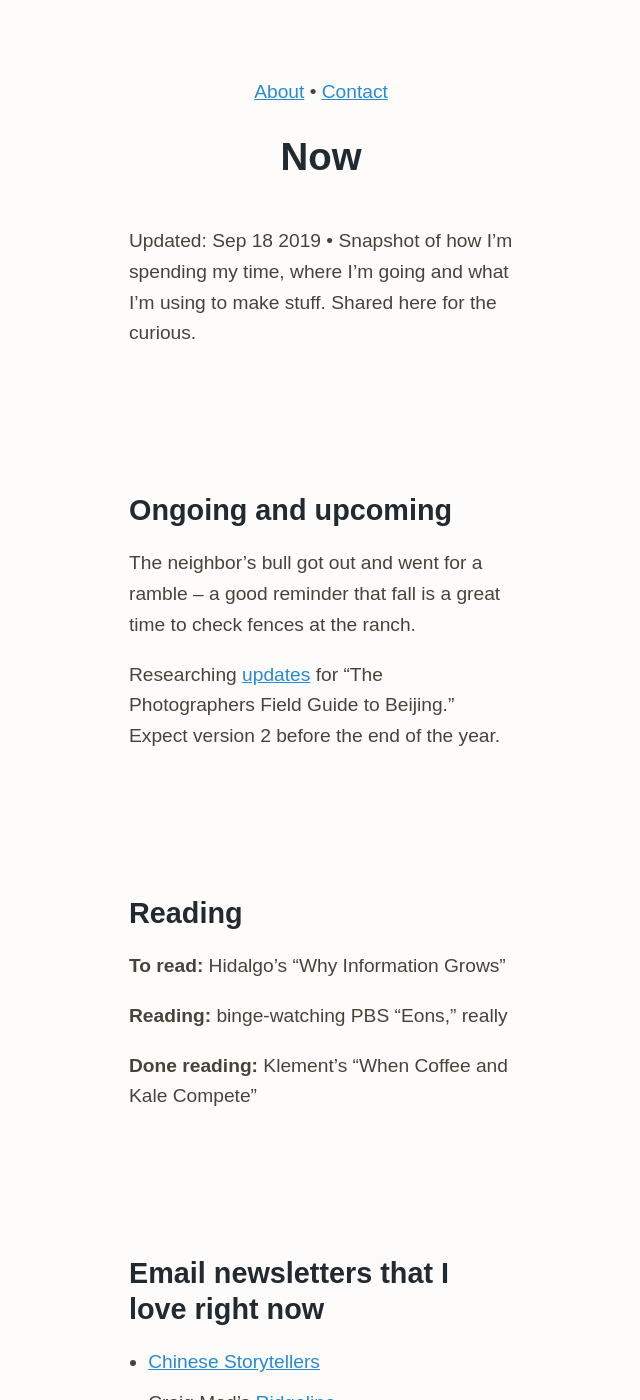
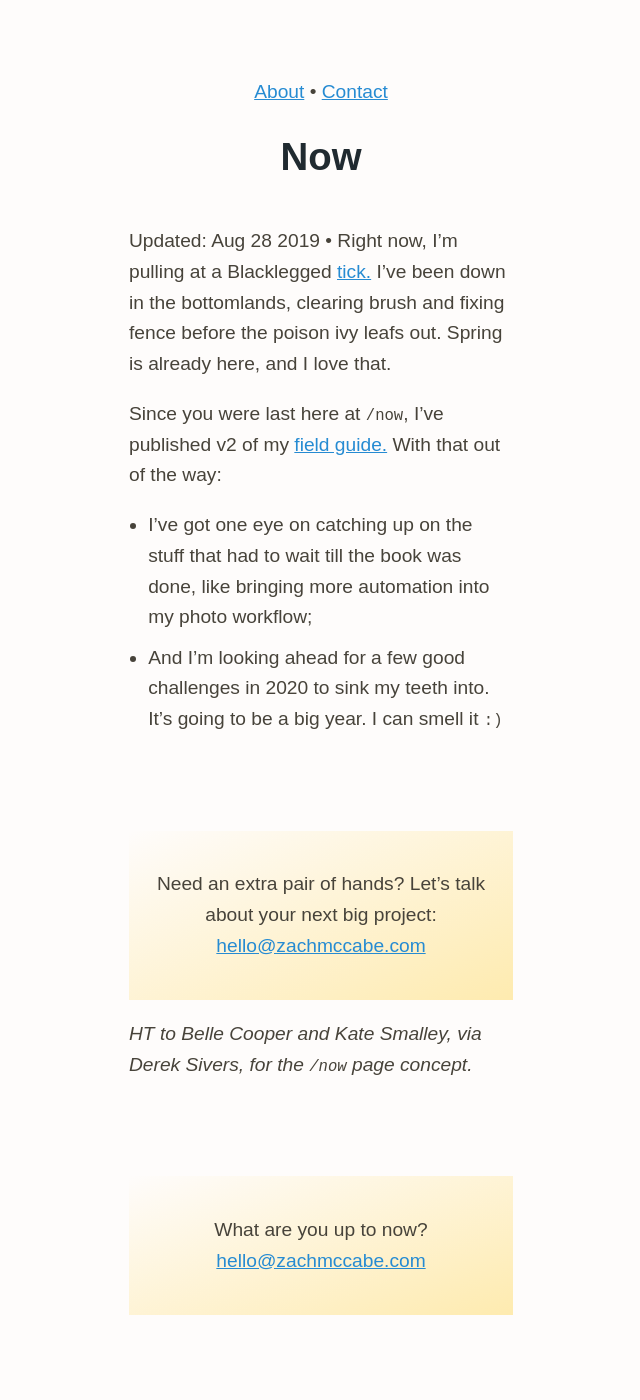
Before and after one commit to zachmccabe/zachmccabe.github.io, a Jekyll site: the page built from now.md, in a window 1280 px wide and 1400 px high. Shown: the whole window, without its empty margins (319-959 px from the left). Built offline with Jekyll 4.4.1, drawn with Linux system fonts in a browser that asks for light colours; some of the changed text lies outside the part shown.

Commit message:
Update now.md

```diff
--- a/now.md
+++ b/now.md
@@ -1,149 +1,30 @@
 ---
 layout: kaoliang3_article
 title: Now
-date: 2019-04-01
-update: 2019-09-18
-description: Right now, I'm… A list of current projects and tools
-cta: What are you up to? <a href="mailto:hello@zachmccabe.com">hello@zachmccabe.com</a>
-nav: |
-  + [Changes](https://www.zachmccabe.com/now.html#changes)
-  + [Longevity](https://www.zachmccabe.com/now.html#longevity)
-  + [Organization](https://www.zachmccabe.com/now.html#organization)
-  + [Office stuff](https://www.zachmccabe.com/now.html#office-stuff)
-  + [Phone](https://www.zachmccabe.com/now.html#phone)
-  + [Photo](https://www.zachmccabe.com/now.html#photo)
-  + [Field and ranch](https://www.zachmccabe.com/now.html#field-and-ranch)
+date: 2019-08-28
+update: 2020-02-20
+description: "Right now, I'm..."
+cta: What are you up to now? <a href="mailto:hello@zachmccabe.com">hello@zachmccabe.com</a>
 
 ---
 
 
-Updated: {% include print_update.html %} • Snapshot of how I'm spending my time, where I'm going and what I'm using to make stuff. Shared here for the curious.
+Updated: {{ page.date | date: "%b %d %Y" }} • Right now, I'm pulling at a Blacklegged [tick.] I've been down in the bottomlands, clearing brush and fixing fence before the poison ivy leafs out. Spring is already here, and I love that.
+
+Since you were last here at `/now`, I've published v2 of my [field guide.] With that out of the way:
+
+- I've got one eye on catching up on the stuff that had to wait till the book was done, like bringing more automation into my photo workflow;
+- And I'm looking ahead for a few good challenges in 2020 to sink my teeth into. It's going to be a big year. I can smell it `:)`
 
 
 
-## Ongoing and upcoming
-
-
-The neighbor's bull got out and went for a ramble – a good reminder that fall is a great time to check fences at the ranch.
-
-Researching [updates](https://www.zachmccabe.com/beijing/index.html#book-updates) for "The Photographers Field Guide to Beijing." Expect version 2 before the end of the year.
+{% include page_box.html box="Need an extra pair of hands? Let's talk about your next big project: <hello@zachmccabe.com>" %}
 
 
 
-## Reading
-
-**To read:** Hidalgo's "Why Information Grows"
-
-**Reading:** binge-watching PBS "Eons," really
-
-**Done reading:** Klement's "When Coffee and Kale Compete"
+*HT to Belle Cooper and Kate Smalley, via Derek Sivers, for the `/now` page concept.*
 
 
+[tick.]: https://www.cdc.gov/ticks/geographic_distribution.html
 
-## Email newsletters that I love right now
-
-+ [Chinese Storytellers](https://chinesestorytellers.substack.com)
-+ Craig Mod's [Ridgeline](https://craigmod.com/ridgeline/)
-+ Julie Zhuo's [The Looking Glass](https://juliezhuo.com/design/mailinglist.html)
-+ Robin Sloan's [Year of the Meteor](https://desert.glass/)
-+ Animalz on [content strategy](https://www.animalz.co/newsletter/)
-
-*Really, limiting the list to these 5 feels kind of arbitrary. There are so many good newsletters in my inbox right now!*
-
-
-
-## Tools I'm using now
-
-Whenever I travel, visit a friend, or read a bit of [anthropology,](https://archive.org/details/StoneAgeEconomics_201611/page/n31) it is always the stuff people use that raises my eyebrow and makes me smile. Only fair to ante up, eh?
-
-*HT [Belle Cooper](http://bellebcooper.com/) for inspiring the idea for a now page and tools list.*
-
-
-
-{% include page_nav.html %}
-
-
-
-### Changes
-
-Using [Orgzly](http://www.orgzly.com/) again. It is too good to quit!
-
-Back on an official build of Android because I needed a new phone with wider LTE radio support. Previously, I ran a de-Googled build of LineageOS.
-
-
-
-### Longevity
-
-I've been using [Pleco](https://www.pleco.com) Chinese dictionary and Photo Mechanic for over a decade.
-
-
-
-### Organization
-
-+ _todo.txt
-+ Analog – and a bit borked – kanban using sticky notes and a white board; previously, Trello
-+ Orgzly
-+ Peter Krogh's [The DAM Book](https://www.thedambook.com) helps me manage my picture archive
-+ Pomodoro technique for screen-based tasks, except writing
-
-
-
-### Office stuff
-
-+ AP Stylebook, circa 2009
-+ G Suite
-+ macOS
-+ Speedy Stitcher sewing awl
-+ Standing desk and headphone music
-+ Storage drives are whatever The Wirecutter [recommends](https://thewirecutter.com/electronics/storage-devices/)
-
-
-#### Office: production for web and ebook
-
-+ BBEdit
-+ Calibre
-+ GIF Brewery
-+ Github
-+ imageMagick
-+ imageOptim
-+ Pandoc
-+ TextEdit
-
-*More [details.](https://www.zachmccabe.com/beijing/how_the_book_got_made.html)*
-
-
-
-### Phone
-
-+ [NetGuard](https://www.netguard.me/)
-+ Orgzly
-+ Pleco Chinese dictionary
-+ [RadarScope](https://www.radarscope.app/)
-+ [Standard Notes](https://www.standardnotes.org)
-+ [Syncthing](https://syncthing.net/)
-
-*Because I spend a lot of time outside, I want a phone that is lightweight and pocket-sized. It should be durable-ish. It should get routine security patches. Motorola's low-end Android phones are the closest thing I've found.*
-
-
-
-### Photo
-
-+ Camera hardware varies by project; small and simple is good
-+ JPG soc when the project allows for it
-+ Krogh's The DAM Book
-+ Photo Mechanic
-+ [RPP](http://www.raw-photo-processor.com) converter paired with Silver Efex Pro for digital BW images
-
-
-
-### Field and ranch
-
-Boots are my most important tool outdoors. I often wear Belleville Mini-Mil boots, which I bought after reading [this.](https://chasingyourmind.blogspot.com/2014/11/minimal-boots-and-belleville-mini-mil.html)
-
-
-#### Field: wx and climate
-
-+ [droughtmonitor.unl.edu](https://droughtmonitor.unl.edu/CurrentMap/StateDroughtMonitor.aspx?TX)
-+ [texaswildfirerisk.com](https://texaswildfirerisk.com/Map/Public/)
-+ RadarScope app
-+ [weather.gov](https://www.weather.gov/)
+[field guide.]: https://www.zachmccabe.com/beijing
```
